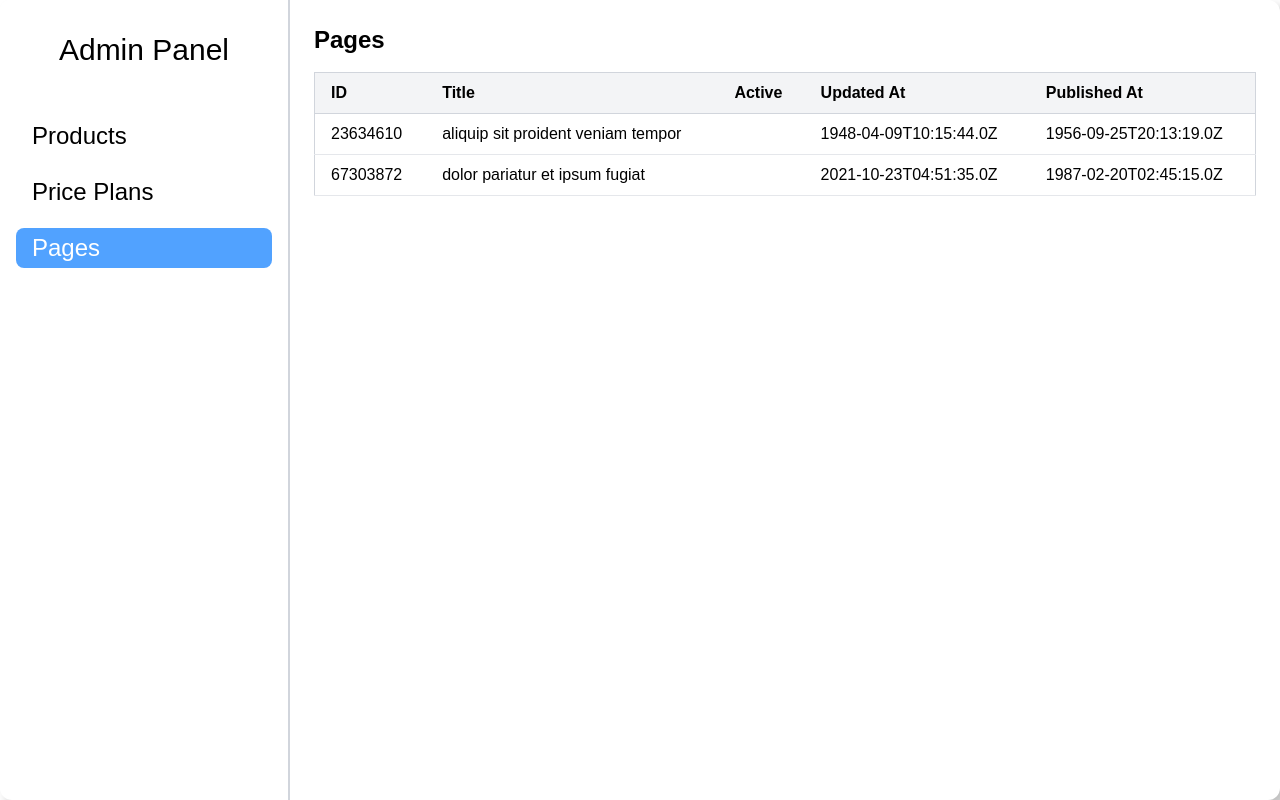
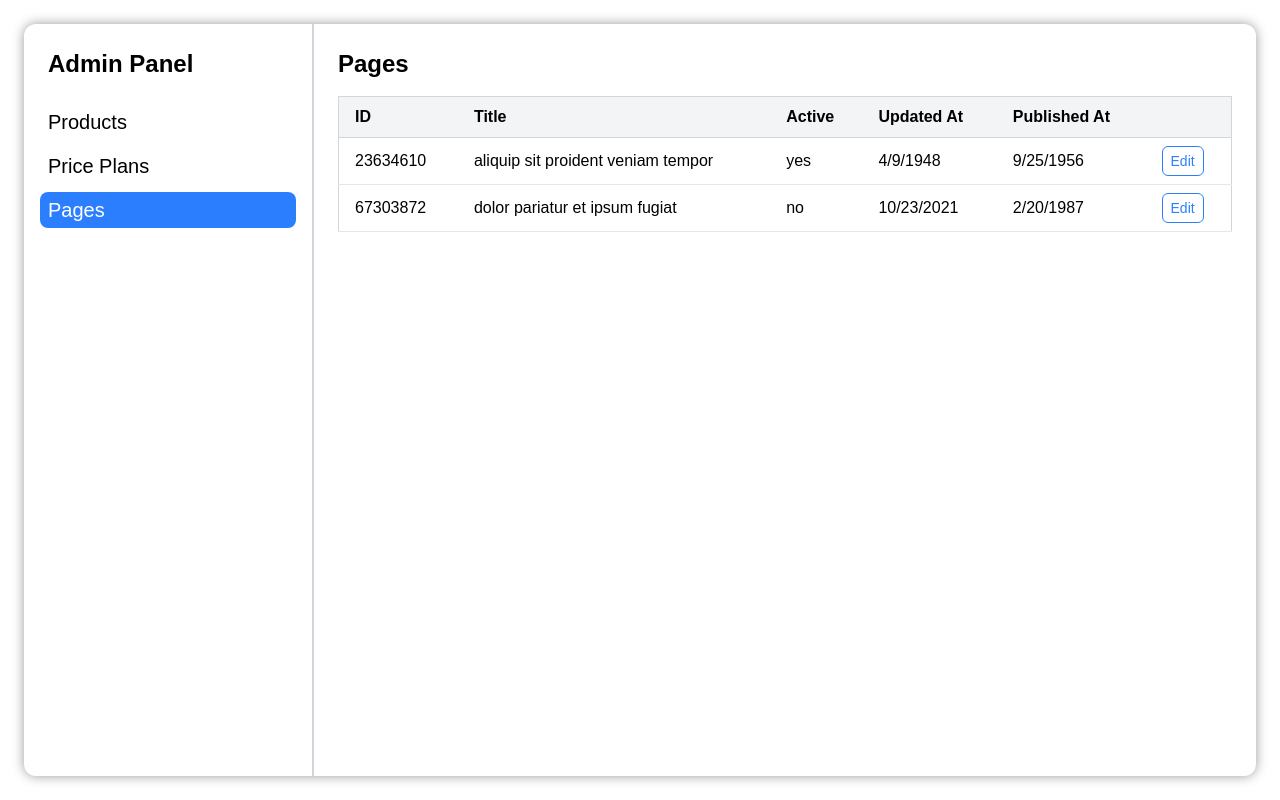
Before and after one commit to thegolova/entity-admin-ui, a Next.js app: page /pages in a window 1280 px wide. Built offline with nearby package versions, Linux system fonts and the light colour scheme.

Commit message:
added modal, added entity, fixed table for Pages page

```diff
--- a/src/app/layout.tsx
+++ b/src/app/layout.tsx
@@ -11,10 +11,10 @@ export const metadata: Metadata = {
 const RootLayout = ({ children }: { children: ReactNode }) => {
   return (
     <html>
-      <body className="">
-        <main className="h-full flex rounded-xl overflow-hidden drop-shadow-[8px_8px_6px_rgba(0,0,0,0.25)] bg-white">
+      <body className="p-6">
+        <main className="h-full flex rounded-xl overflow-hidden drop-shadow-[0px_0px_6px__rgba(0,0,0,0.4)] bg-white">
           <div className="flex flex-col p-4 border-r-2 border-gray-300">
-            <div className="self-center text-3xl py-4 mb-8"> Admin Panel</div>
+            <div className="text-2xl font-bold p-2 mb-4"> Admin Panel</div>
             <Sidebar />
           </div>
           <div className="w-full">{children}</div>
--- a/src/app/pages/page.tsx
+++ b/src/app/pages/page.tsx
@@ -1,12 +1,13 @@
 "use client";
 
+import { pagesPageFields } from "@/features/config/fieldsConfig";
 import Table from "@/features/table/Table";
 import { useStore } from "@/store/useStore";
 import { PageType } from "@/types/entities";
-import React from "react";
 
 const PagesPage = () => {
   const pages = useStore((state) => state.pages);
+  const updatePage = useStore((state) => state.updatePage);
 
   const columns = [
     { key: "id", label: "ID" },
@@ -19,19 +20,26 @@ const PagesPage = () => {
     {
       key: "updatedAt",
       label: "Updated At",
-      render: (item: PageType) => new Date(item.updatedAt).toLocaleDateString(),
+      render: (item: PageType) =>
+        new Date(item.updatedAt).toLocaleDateString(),
     },
     {
       key: "publishedAt",
       label: "Published At",
-      render: (item: PageType) => new Date(item.publishedAt).toLocaleDateString(),
+      render: (item: PageType) =>
+        new Date(item.publishedAt).toLocaleDateString(),
     },
   ];
 
   return (
     <div className="p-6">
       <h1 className="text-2xl font-bold mb-4">Pages</h1>
-      <Table data={pages} columns={columns} />
+      <Table
+        data={pages}
+        columns={columns}
+        fields={pagesPageFields}
+        onSave={updatePage}
+      />
     </div>
   );
 };
--- a/src/app/products/page.tsx
+++ b/src/app/products/page.tsx
@@ -16,22 +16,22 @@ const ProductsPage = () => {
     {
       key: "size",
       label: "Size",
-      extra: (item: ProductsType) => item.options.size,
+      render: (item: ProductsType) => item.options.size,
     },
     {
       key: "amount",
       label: "Amount",
-      extra: (item: ProductsType) => item.options.amount,
+      render: (item: ProductsType) => item.options.amount,
     },
     {
       key: "active",
       label: "Active",
-      extra: (item: ProductsType) => (item.active ? "yes" : "no"),
+      render: (item: ProductsType) => (item.active ? "yes" : "no"),
     },
     {
       key: "createdAt",
       label: "Created At",
-      extra: (item: ProductsType) =>
+      render: (item: ProductsType) =>
         new Date(item.createdAt).toLocaleDateString(),
     },
   ];
--- /dev/null
+++ b/src/features/config/fieldsConfig.ts
@@ -0,0 +1,8 @@
+import { FieldConfig } from "../modal/types";
+
+export const pagesPageFields: FieldConfig[] = [
+  { name: "title", label: "Title", type: "text" },
+  { name: "active", label: "Active", type: "checkbox" },
+  { name: "updatedAt", label: "Updated At", type: "text" },
+  { name: "publishedAt", label: "Published At", type: "text" },
+];
--- /dev/null
+++ b/src/features/modal/EditModal.tsx
@@ -0,0 +1,106 @@
+"use client";
+
+import { Dialog } from "@headlessui/react";
+import { useState, useEffect } from "react";
+import { FieldConfig } from "./types";
+
+type EditModalProps<T> = {
+  isOpen: boolean;
+  onClose: () => void;
+  entity: T | null;
+  fields: FieldConfig[];
+  onSave: (updated: T) => void;
+};
+
+function getValue(obj: any, path: string) {
+  return path.split(".").reduce((acc, key) => acc?.[key], obj);
+}
+
+function setValue(obj: any, path: string, value: any) {
+  const keys = path.split(".");
+  const last = keys.pop()!;
+  const target = keys.reduce((acc, key) => {
+    if (!acc[key]) acc[key] = {};
+    return acc[key];
+  }, obj);
+  target[last] = value;
+  return { ...obj };
+}
+
+export function EditModal<T>({
+  isOpen,
+  onClose,
+  entity,
+  fields,
+  onSave,
+}: EditModalProps<T>) {
+  const [form, setForm] = useState<any>(entity);
+
+  useEffect(() => {
+    setForm(entity);
+  }, [entity]);
+
+  if (!isOpen || !entity) return null;
+
+  return (
+    <Dialog open={isOpen} onClose={onClose} className="relative z-50">
+      <div className="fixed inset-0 bg-black/30" aria-hidden="true" />
+      <div className="fixed inset-0 flex items-center justify-center p-4">
+        <Dialog.Panel className="mx-auto max-w-md w-full rounded bg-white p-6 shadow-lg">
+          <Dialog.Title className="text-lg font-bold mb-4">
+            Edit Entity
+          </Dialog.Title>
+
+          <form
+            className="space-y-4"
+            onSubmit={(e) => {
+              e.preventDefault();
+              onSave(form);
+              onClose();
+            }}
+          >
+            {fields.map((f) => (
+              <div key={f.name} className="flex flex-col gap-1">
+                <label className="text-sm font-medium">{f.label}</label>
+                {f.type === "checkbox" ? (
+                  <input
+                    type="checkbox"
+                    checked={Boolean(getValue(form, f.name))}
+                    onChange={(e) =>
+                      setForm(setValue(form, f.name, e.target.checked))
+                    }
+                  />
+                ) : (
+                  <input
+                    type={f.type}
+                    value={String(getValue(form, f.name) ?? "")}
+                    onChange={(e) =>
+                      setForm(setValue(form, f.name, e.target.value))
+                    }
+                    className="border rounded px-2 py-1 text-sm"
+                  />
+                )}
+              </div>
+            ))}
+
+            <div className="flex justify-end gap-2 pt-4">
+              <button
+                type="button"
+                onClick={onClose}
+                className="px-4 py-2 rounded border text-sm"
+              >
+                Cancel
+              </button>
+              <button
+                type="submit"
+                className="px-4 py-2 rounded bg-blue-600 text-white text-sm"
+              >
+                Save
+              </button>
+            </div>
+          </form>
+        </Dialog.Panel>
+      </div>
+    </Dialog>
+  );
+}
--- /dev/null
+++ b/src/features/modal/types.ts
@@ -0,0 +1,7 @@
+export type FieldType = "text" | "number" | "select" | "checkbox";
+
+export type FieldConfig = {
+  name: string;
+  label: string;
+  type: "text" | "number" | "checkbox";
+};
--- a/src/features/sidebar/Sidebar.tsx
+++ b/src/features/sidebar/Sidebar.tsx
@@ -15,14 +15,14 @@ const Sidebar = () => {
   const pathname = usePathname();
   return (
     <aside className="w-64">
-      <nav className="flex flex-col gap-4">
+      <nav className="flex flex-col gap-2">
         {menuItems.map((item) => (
           <Link
             key={item.id}
             href={item.href}
             className={clsx(
-              "rounded-lg transition-colors text-2xl px-4 py-1",
-              pathname === item.href ? "bg-blue-400 text-white" : "hover:bg-gray-200"
+              "rounded-lg transition-colors text-xl px-2 py-1",
+              pathname === item.href ? "bg-blue-500 text-white" : "hover:bg-gray-200"
             )}
           >
             {item.name}
--- a/src/features/table/Table.tsx
+++ b/src/features/table/Table.tsx
@@ -1,22 +1,34 @@
 "use client";
 
-import React, { ReactNode } from "react";
+import React, { ReactNode, useState } from "react";
+import { EditModal } from "../modal/EditModal";
+import { FieldConfig } from "../modal/types";
 
 interface ColumnType<T> {
   key: keyof T | string;
   label: string;
-  extra?: (item: T) => ReactNode;
+  render?: (item: T) => ReactNode;
 }
 
 interface TableType<T> {
   data: T[];
   columns: ColumnType<T>[];
+  fields: FieldConfig[];
+  onSave: (entity: T) => void;
 }
 
 const Table = <T extends { id: number | string }>({
   data,
   columns,
+  fields,
+  onSave,
 }: TableType<T>) => {
+  const [entity, setEntity] = useState<T | null>(null);
+
+  const handleEdit = (entity: T) => () => {
+    setEntity(entity);
+  };
+
   return (
     <div className="overflow-x-auto">
       <table className="min-w-full border border-gray-300">
@@ -30,12 +42,18 @@ const Table = <T extends { id: number | string }>({
                 {column.label}
               </th>
             ))}
+            <th className="px-4 py-2 text-left border-b border-gray-300" />
           </tr>
         </thead>
         <tbody>
           {data.length === 0 ? (
             <tr>
-              <td> no data </td>
+              <td
+                colSpan={columns.length + 1}
+                className="px-4 py-2 text-center"
+              >
+                No data
+              </td>
             </tr>
           ) : (
             data.map((item) => (
@@ -45,14 +63,38 @@ const Table = <T extends { id: number | string }>({
                     key={column.key as string}
                     className="px-4 py-2 border-b border-gray-200"
                   >
-                    {column.extra ? column.extra(item) : item[column.key]}
+                    {column.render
+                      ? column.render(item)
+                      : (item as any)[column.key]}
                   </td>
                 ))}
+                <td className="px-4 py-2 border-b border-gray-200">
+                  <button
+                    className="border border-blue-500
+                    text-sm text-blue-500
+                    px-2 py-1 rounded-md cursor-pointer
+                    hover:text-white hover:bg-blue-500"
+                    onClick={handleEdit(item)}
+                  >
+                    Edit
+                  </button>
+                </td>
               </tr>
             ))
           )}
         </tbody>
       </table>
+
+      <EditModal
+        isOpen={!!entity}
+        onClose={() => setEntity(null)}
+        entity={entity}
+        fields={fields}
+        onSave={(updated) => {
+          onSave(updated);
+          setEntity(null);
+        }}
+      />
     </div>
   );
 };
--- a/src/store/useStore.ts
+++ b/src/store/useStore.ts
@@ -1,13 +1,12 @@
 import { StoreType } from "@/types/store";
 import { create } from "zustand";
-
 
 export const useStore = create<StoreType>((set) => ({
   pages: [
     {
       id: 23634610,
       title: "aliquip sit proident veniam tempor",
-      active: false,
+      active: true,
       updatedAt: "1948-04-09T10:15:44.0Z",
       publishedAt: "1956-09-25T20:13:19.0Z",
     },
@@ -51,4 +50,8 @@ export const useStore = create<StoreType>((set) => ({
       removedAt: "2006-06-14T18:43:22.0Z",
     },
   ],
+  updatePage: (updated) =>
+    set((state) => ({
+      pages: state.pages.map((p) => (p.id === updated.id ? updated : p)),
+    })),
 }));
--- a/src/types/store.ts
+++ b/src/types/store.ts
@@ -4,4 +4,5 @@ export interface StoreType {
   pages: PageType[];
   products: ProductsType[];
   pricePlans: PricePlanType[];
+  updatePage: (updated: PageType) => void;
 }
```
